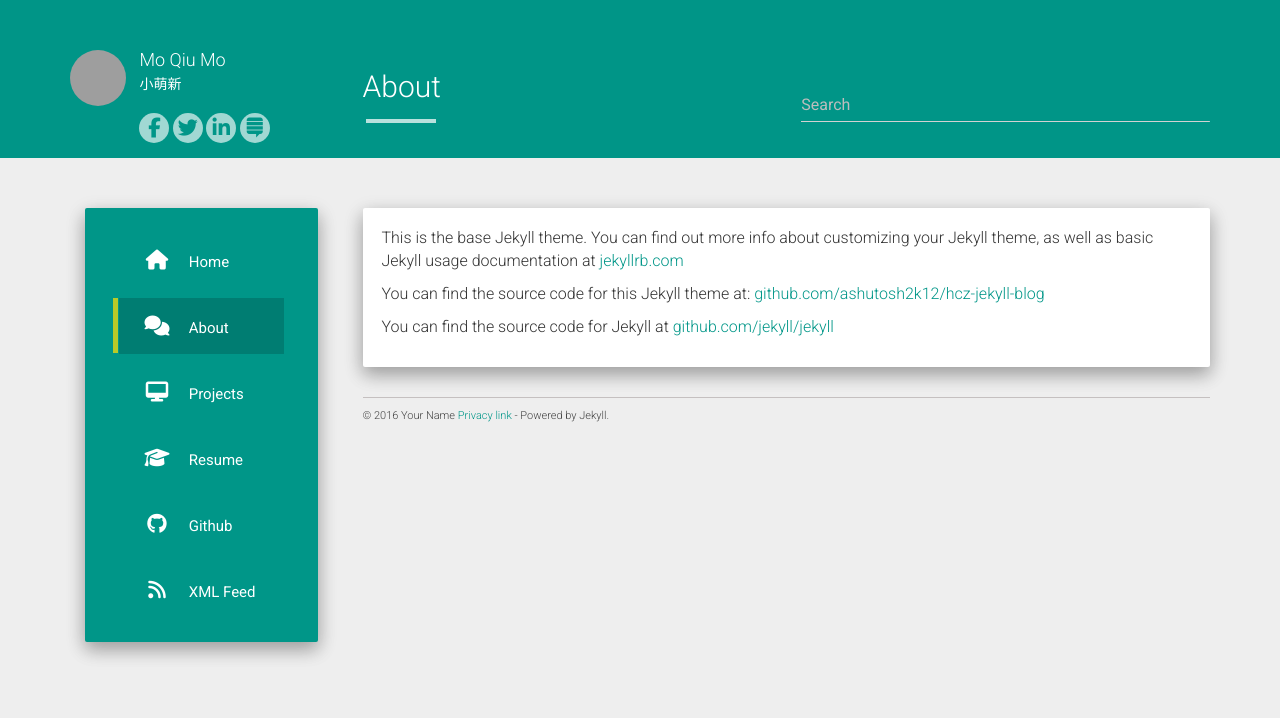
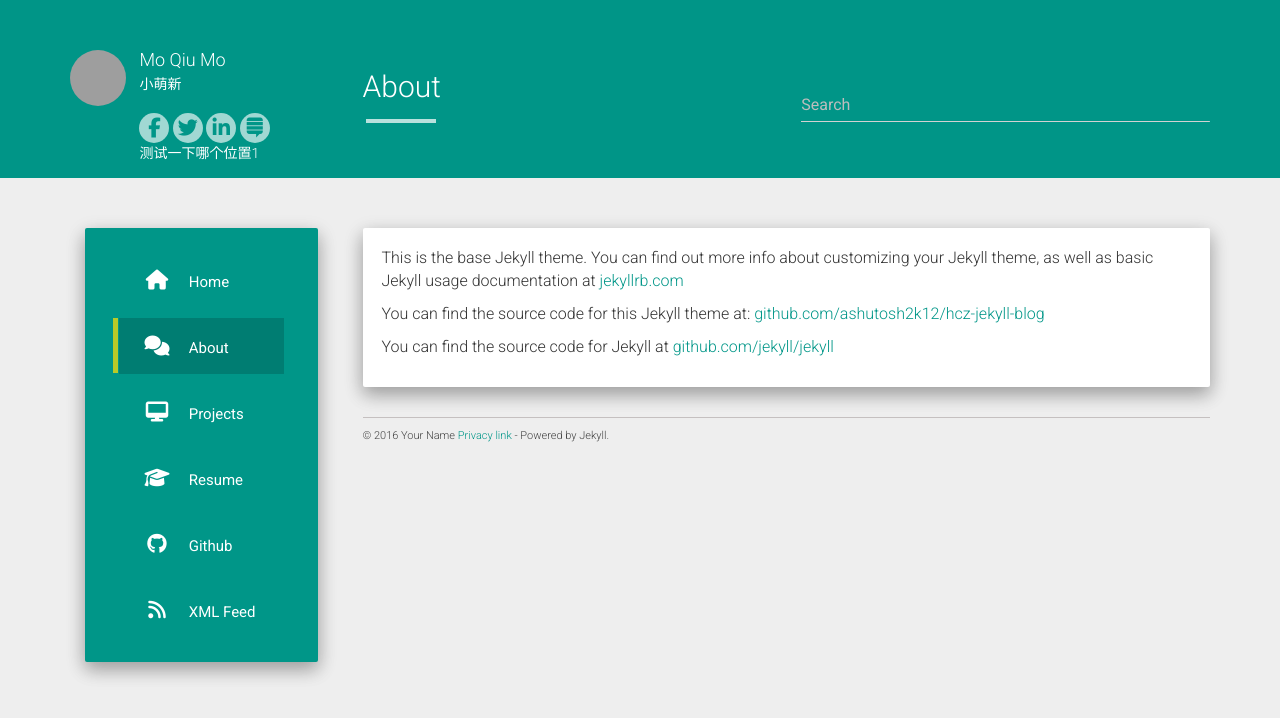
Before and after one commit to 992259738/992259738.github.io, a Jekyll site: the page built from about.md, in a window 1280 px wide. Shown: the top 718 px of the page. Built offline with Jekyll 4.4.1, drawn with Linux system fonts in a browser that asks for light colours; nearby versions of some CDN libraries; grey boxes are pictures that could not be loaded.

Commit message:
Update header.html

```diff
--- a/_includes/header.html
+++ b/_includes/header.html
@@ -8,11 +8,11 @@
             <div class="row-details">
               <h4 class="list-group-item-heading">{{ site.author }}</h4>
               <p class="list-group-item-text">{{ site.about }}</p>
-              {% include social_links.html %}
+              {% include social_links.html %}测试一下哪个位置1
             </div>
             <div class="navbar-header pull-right">
               <button type="button" class="navbar-toggle collapsed" data-toggle="collapse" data-target="#bs-example-navbar-collapse-1" aria-expanded="false">
-                <span class="sr-only">Toggle navigation</span>
+                <span class="sr-only">Toggle navigation测试一下哪个位置2</span>
                 <i class="fa fa-2x fa-bars"></i>
               </button>
             </div>
@@ -35,7 +35,7 @@
                 <span class="categories">
                   &raquo;
                   {% for category in page.categories %}
-                    <a href="{{ site.baseurl }}/category/{{ category }}">{{ category }}</a>
+                    <a href="{{ site.baseurl }}/category/{{ category }}">{{ category }}测试一下哪个位置3</a>
                     {% if forloop.last == false %}, {% endif %}
                   {% endfor %}
                 </span>
```
